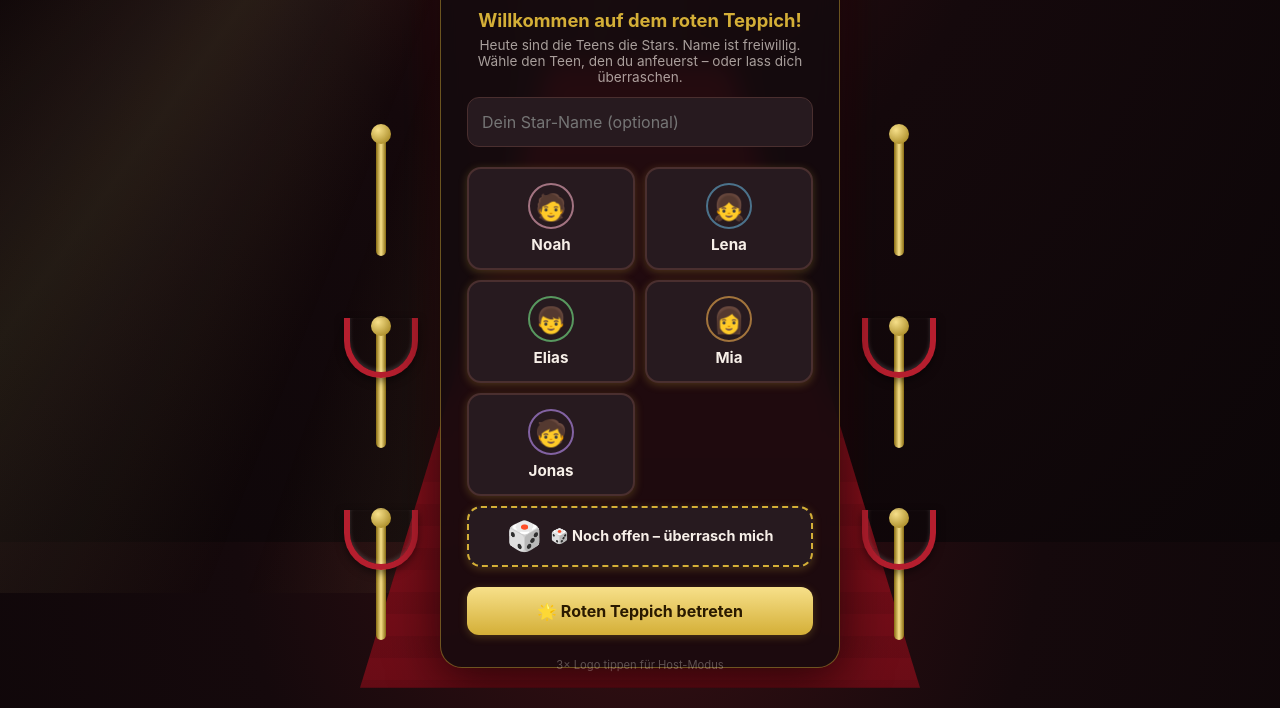
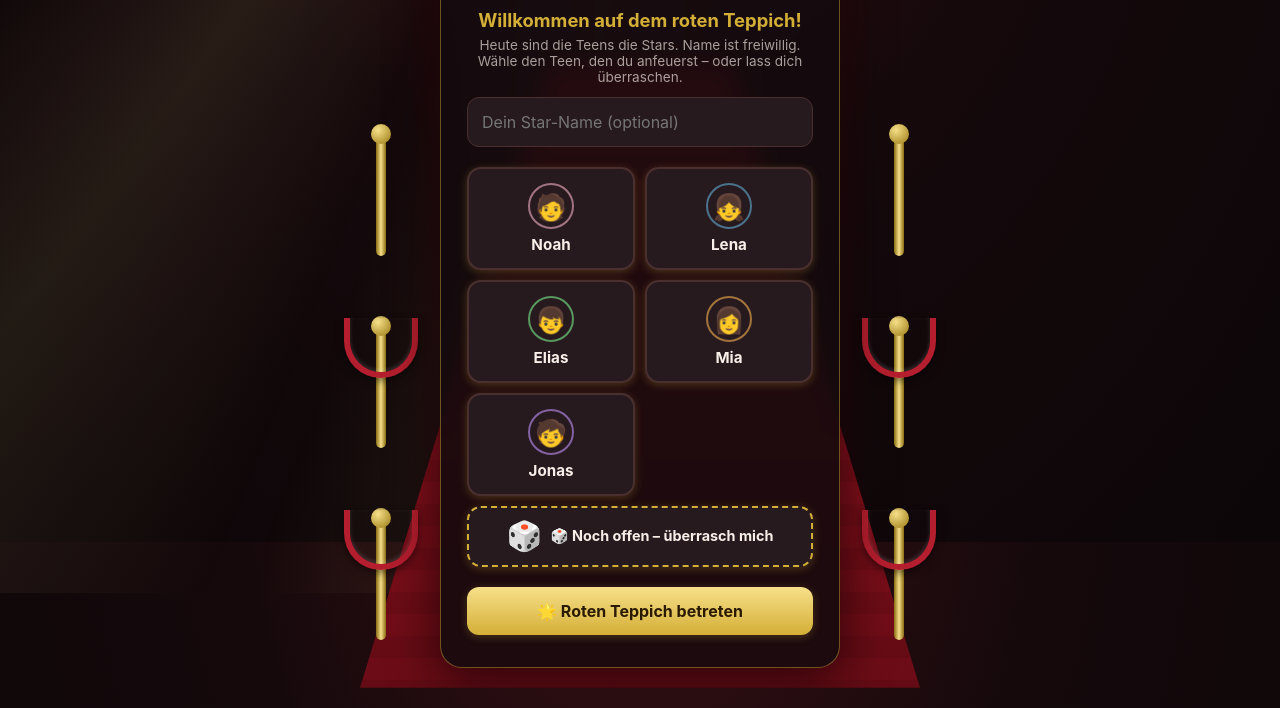
Before and after one commit to janickblumenstein/Connect, a plain HTML site: page index.html in a window 1280 px wide. Shown: the part 258-966 px from the top of the page. Drawn offline with Linux system fonts and the light colour scheme.

Commit message:
Comment out host hint div in index.html

```diff
--- a/index.html
+++ b/index.html
@@ -241,7 +241,7 @@ body.beamer-mode .beamer-view .teen-row-big .tchip .tav{width:70px;height:70px;f
     <button id="btnJoin">🌟 Roten Teppich betreten</button>
     <button id="btnHost" class="btn-ghost hidden" style="margin-top:8px">👑 Als Host starten (kein Team)</button>
   </div>
-  <div class="host-hint">3× Logo tippen für Host-Modus</div>
+  <!-- <div class="host-hint">3× Logo tippen für Host-Modus</div>-->
 </div>
 
 <!-- ===== APP (player view) ===== -->
```
